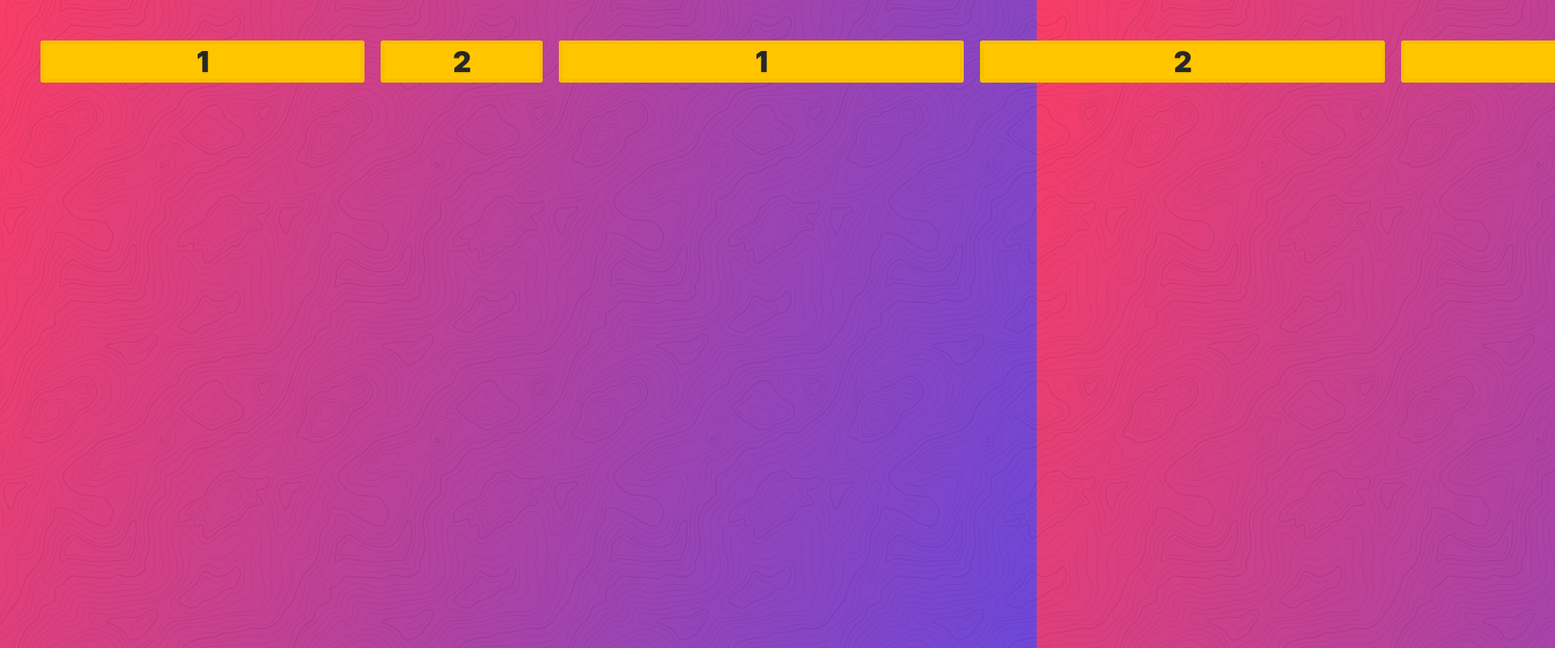
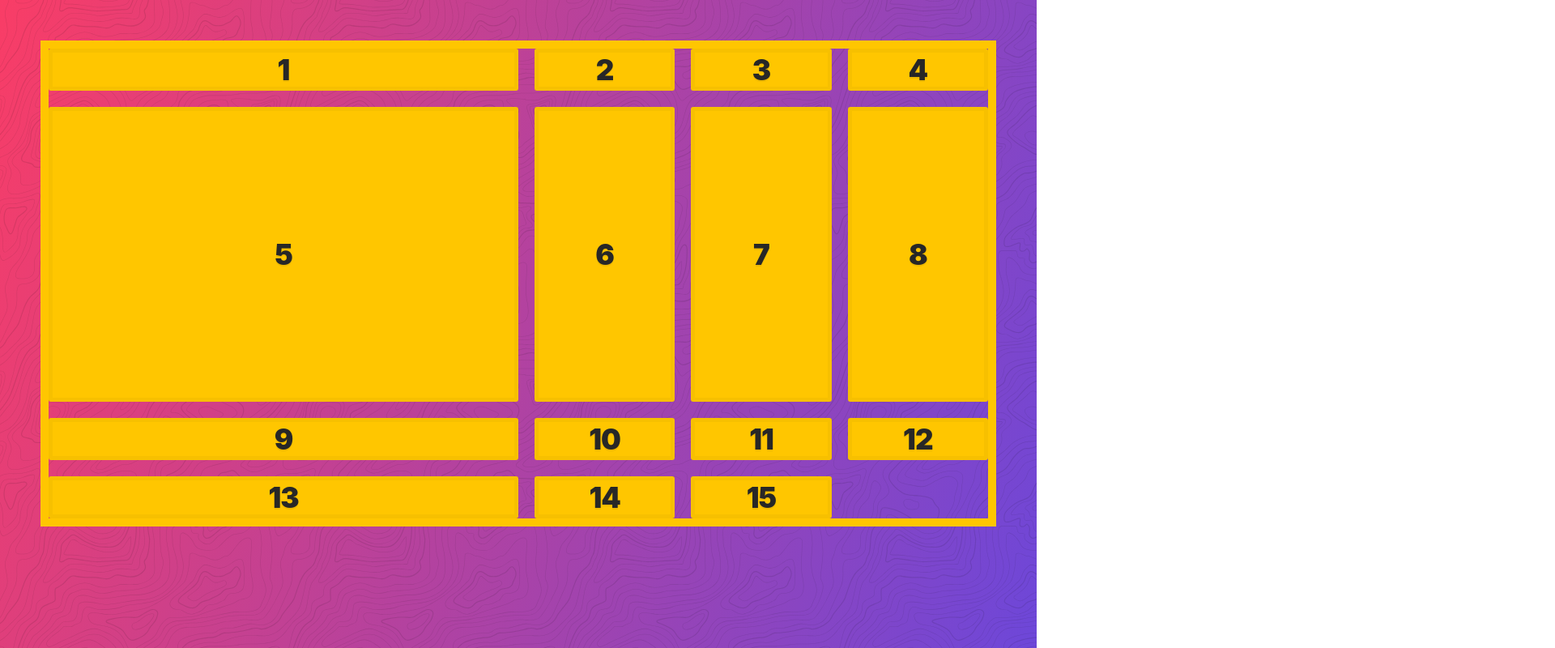
Before and after one commit to mi5ha6in/learning_css_grid, a website: page index.html in a window 1280 px wide. Shown: the top 800 px of the page at 81% size, 1920 px wide, since content can reach past the window. Drawn offline with Linux system fonts and the light colour scheme.

Commit message:
Sizing tracks in CSS Grid

```diff
--- a/index.html
+++ b/index.html
@@ -12,26 +12,30 @@
   <div class="container">
     <div class="item">1</div>
     <div class="item">2</div>
-    <div class="item">1</div>
-    <div class="item">2</div>
-    <div class="item">1</div>
-    <div class="item">2</div>
-    <div class="item">1</div>
-    <div class="item">2</div>
-    <div class="item">1</div>
-    <div class="item">2</div>
-    <div class="item">1</div>
-    <div class="item">2</div>
+    <div class="item">3</div>
+    <div class="item">4</div>
+    <div class="item">5</div>
+    <div class="item">6</div>
+    <div class="item">7</div>
+    <div class="item">8</div>
+    <div class="item">9</div>
+    <div class="item">10</div>
+    <div class="item">11</div>
+    <div class="item">12</div>
+    <div class="item">13</div>
+    <div class="item">14</div>
+    <div class="item">15</div>
   </div>
 </body>
 
 <style>
   .container {
     display: grid;
+    height: 600px;
     grid-gap: 20px;
-    grid-template-columns: 400px 200px;
-    grid-auto-flow: column;
-    grid-auto-columns: 500px;
+    border: 10px solid var(--yellow);
+    grid-template-columns: 50% 1fr 1fr 1fr;
+    grid-template-rows: 1fr 10fr 1fr 1fr;
   }
 </style>
 
```
